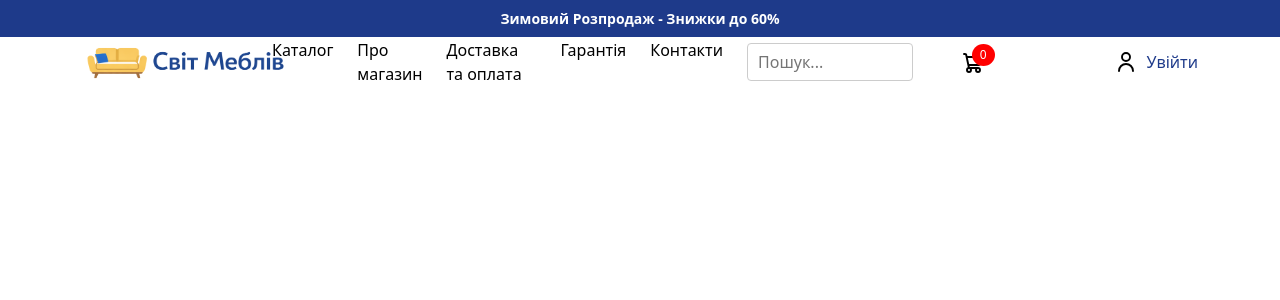
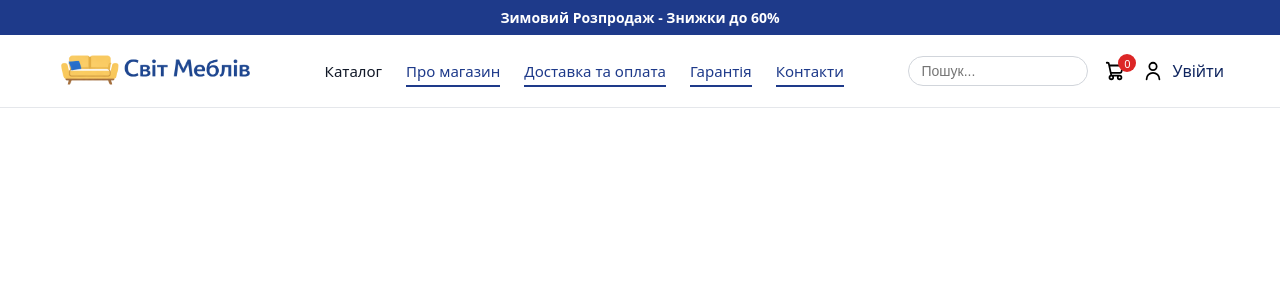
Before and after one commit to woacwoak/furniture-ecommerce-platform, a React (Create React App) app: page / in a window 1280 px wide. Shown: the top 300 px of the page. Built offline with nearby package versions, Linux system fonts and the light colour scheme.

Commit message:
Changed css, removed bootstrap, css only

```diff
--- a/src/App.css
+++ b/src/App.css
@@ -1,72 +1,149 @@
-*{margin: 0px; padding: 0px;}
-@import url('https://fonts.googleapis.com/css2?family=Noto+Sans:ital,wght@0,100..900;1,100..900&display=swap');
-body {font-family: "Noto Sans", sans-serif;}
+/* RESET */
+* {
+  margin: 0;
+  padding: 0;
+  box-sizing: border-box;
+}
 
-.bg-blue{background: #1E3A8A; font-size: 14px;}
+@import url('https://fonts.googleapis.com/css2?family=Noto+Sans:wght@100..900&display=swap');
 
-.headerWrapper .top-strip{padding: 8px 0px;}
-.headerWrapper .top-strip p{color:white; font-size: 14px; font-weight: 700;}
+body {
+  font-family: "Noto Sans", sans-serif;
+}
 
-.headerWrapper .header{width: 100%; height: auto; padding: 10px 0px;}
-.logoWrapper img {
-  max-height: 50px;
+.container {
+  max-width: 1200px;
+  margin: 0 auto;
+  padding: 0 16px;
+}
+
+.bg-blue {
+  background: #1E3A8A;
+}
+
+.top-stripe {
+  padding: 8px 0;
+}
+
+.top-stripe p {
+  text-align: center;
+  color: white;
+  font-size: 14px;
+  font-weight: 600;
+}
+
+.header {
+  border-bottom: 1px solid #E5E7EB;
+  background: white;
+}
+
+.headerInner {
+  display: flex;
+  align-items: center;
+  justify-content: space-between;
+  height: 72px;
+}
+
+.headerLeft img.logo {
+  max-height: 48px;
   width: auto;
 }
 
+.headerNav .navLinks {
+  display: flex;
+  gap: 24px;
+  list-style: none;
+}
 
-.navBar {
+.headerNav .navLinks a {
+  text-decoration: none;
+  color: #111827;
+  font-weight: 500;
+  font-size: 15px;
+  transition: color 0.2s ease;
+}
+
+.headerNav .navLinks a:hover {
+  color: #1E3A8A;
+}
+
+.headerNav .navLinks a.active {
+  color: #1E3A8A;
+  position: relative;
+}
+
+.headerNav .navLinks a.active::after {
+  content: "";
+  position: absolute;
+  bottom: -6px;
+  left: 0;
+  width: 100%;
+  height: 2px;
+  background: #1E3A8A;
+}
+
+.headerRight {
   display: flex;
-  justify-content: center;
+  align-items: center;
+  gap: 16px;
+}
+
+.searchInput {
+  padding: 6px 12px;
+  border-radius: 20px;
+  border: 1px solid #D1D5DB;
+  font-size: 14px;
+  width: 180px;
+  outline: none;
+}
+
+.searchInput:focus {
+  border-color: #1E3A8A;
+}
+
+.cartIcon {
+  position: relative;
+  display: flex;
   align-items: center;
 }
 
-.navBar nav ul {
-  display: flex;
-  gap: 24px;
-  list-style: none;
-  padding: 0;
-  margin: 0;
+.cartIcon img {
+  height: 22px;
 }
-.navBar nav ul li a {
-  text-decoration: none;
-  color: black;
-  font-weight: 500;
-  font-size: 16px;
-  transition: color 0.2s;
-}
-.searchBar .searchInput {
-  padding: 6px 10px;
-  border-radius: 4px;
-  border: 1px solid #ccc;
-  width: 100%;
-}
-/* Cart Icon */
-.cartIcon a {
-  position: relative;
-}
-.cartIcon img {
-  height: 24px;
-}
+
 .cartCount {
   position: absolute;
-  top: -5px;
+  top: -6px;
   right: -10px;
-  background: red;
+  background: #DC2626;
   color: white;
-  font-size: 12px;
+  font-size: 11px;
+  width: 18px;
+  height: 18px;
   border-radius: 50%;
-  padding: 2px 8px;
+  display: flex;
+  align-items: center;
+  justify-content: center;
 }
-/* User options */
-.userOptions img {
-  height: 24px;
-  margin-right: 8px;
-}
-.loginLink {
+
+.userOption {
+  display: flex;
+  align-items: center;
+  gap: 8px;
   text-decoration: none;
   color: #1E3A8A;
   font-weight: 500;
 }
-.loginLink:hover {
+
+.userOption img {
+  height: 22px;
+}
+
+.userOption:hover {
   color: #0f255f;
 }
+
+.userOption span {
+  font-size: 16 px;
+  color:#0f255f;
+}
--- a/src/App.js
+++ b/src/App.js
@@ -1,5 +1,4 @@
 import './App.css';
-import 'bootstrap/dist/css/bootstrap.min.css';
 import { BrowserRouter, Routes, Route } from "react-router-dom"
 import Home from './Pages/Home';
 import Header from './Components/Header';
--- a/src/Components/Header/index.js
+++ b/src/Components/Header/index.js
@@ -5,53 +5,58 @@ import CartIcon from '../../assets/shoppingCartIcon.svg'
 import UserIcon from '../../assets/userIcon.svg'
 
 const Header = () => {
-    return(
+  return (
     <>
-        <div className="headerWrapper">
-            <div className="top-strip bg-blue">
+      <div className="top-stripe bg-blue">
         <div className="container">
-                    <p className="mb-0 mt-0 text-center">Зимовий Розпродаж - Знижки до 60%</p>
-                </div>
+          <p>Зимовий Розпродаж - Знижки до 60%</p>
         </div>
       </div>
 
-        <div className="header">
+      <header className="header">
         <div className="container">
-                <div className="row">
-                    <div className="logoWrapper d-flex align-items-center col-sm-2">
-                        <Link to={'/'}><img src={Logo} alt="Logo"/></Link>
+          <div className="headerInner">
+
+            <div className="headerLeft">
+              <Link to="/">
+                <img src={Logo} alt="Logo" className="logo" />
+              </Link>
             </div>
 
-                    <div className="navBar col-sm-5 d-flex justify-content-around align-items-center">
-                        <nav>
-                            <ul className="mb-0">
-                                <li><NavLink to={'/catalog'}>Каталог</NavLink></li>
-                                <li><NavLink to={'/'}>Про магазин</NavLink></li>
-                                <li><NavLink to={'/'}>Доставка та оплата</NavLink></li>
-                                <li><NavLink to={'/'}>Гарантія</NavLink></li>
-                                <li><NavLink to={'/'}>Контакти</NavLink></li>
+            <nav className="headerNav">
+              <ul className="navLinks">
+                <li><NavLink to="/catalog">Каталог</NavLink></li>
+                <li><NavLink to="/">Про магазин</NavLink></li>
+                <li><NavLink to="/">Доставка та оплата</NavLink></li>
+                <li><NavLink to="/">Гарантія</NavLink></li>
+                <li><NavLink to="/">Контакти</NavLink></li>
               </ul>
             </nav>
-                    </div>
-                    <div className="searchBar col-sm-2 d-flex justify-content-center align-items-center">
-                        <input type="text" className="searchInput" placeholder="Пошук..."/>
-                    </div>
-                    <div className="cartIcon col-sm-1 d-flex justify-content-center align-items-center">
-                        <Link to={'/cart'}>
-                            <i><img src={CartIcon} alt="cart"/></i>
+
+            <div className="headerRight">
+              <input
+                type="text"
+                className="searchInput"
+                placeholder="Пошук..."
+              />
+
+              <Link to="/cart" className="cartIcon">
+                <img src={CartIcon} alt="cart" />
                 <span className="cartCount">0</span>
               </Link>
 
+              <Link to="/login" className="userOption">
+                <img src={UserIcon} alt="user" />
+                <span>Увійти</span>
+              </Link>
             </div>
-                    <div className="userOptions col-sm-2 d-flex justify-content-end align-items-center">
-                        <img src={UserIcon} alt="user"/>
-                        <Link to={'/login'} className="loginLink">Увійти</Link>
+
           </div>
         </div>
-            </div>
-        </div>
+      </header>
     </>
-    )
-}
+  );
+};
+
 
 export default Header;
```
Lines whose indentation alone changed are shown as unchanged.
